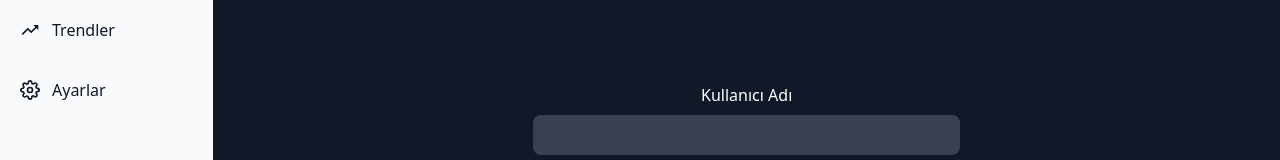
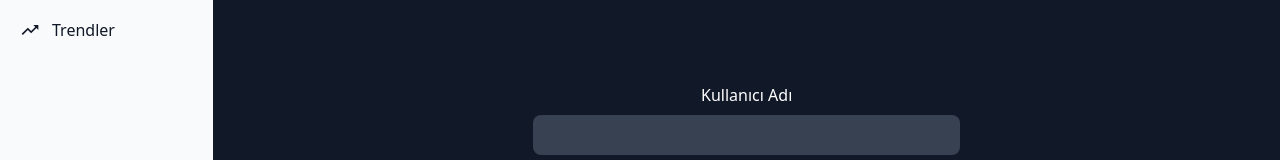
Before and after one commit to Berat-Ozgen/mern-forum, a React (Create React App) app in the folder client/: page /profile/settings/1 in a window 1280 px wide. Shown: the part 298-458 px from the top of the page. Built offline with nearby package versions, Linux system fonts and the light colour scheme.

Commit message:
sidebar setting
sidebar setting

```diff
--- a/client/src/components/sidebar/Sidebar.tsx
+++ b/client/src/components/sidebar/Sidebar.tsx
@@ -2,12 +2,16 @@ import { SlHome, SlLike, SlPeople } from "react-icons/sl";
 import { MdTrendingUp } from "react-icons/md";
 import { CgProfile } from "react-icons/cg";
 import { FiSettings } from "react-icons/fi";
-
+import {useParams} from 'react-router-dom'
 import { Link } from "react-router-dom";
 import { useAppSelector, useAppDispatch } from "../../reduxHooks/storeHook";
 
 const Sidebar: React.FC = (): JSX.Element => {
   const { userInformation } = useAppSelector((state) => state.usersData);
+ const {log} = console
+
+ log(userInformation)
+
   const dispatch = useAppDispatch();
   return (
     <aside className="w-64 h-full">
@@ -69,13 +73,17 @@ const Sidebar: React.FC = (): JSX.Element => {
             </li>
           )}
           <li>
-            <Link
+           {
+            userInformation && (
+              <Link
               to={`/profile/settings/${userInformation?.username}`}
               className="flex items-center p-2 text-base font-normal text-gray-900 rounded-lg dark:text-white hover:bg-gray-100 dark:hover:bg-gray-700 mb-5"
             >
               <FiSettings size={20} />
               <span className="flex-1 ml-3 whitespace-nowrap">Ayarlar</span>
             </Link>
+            )
+           }
           </li>
         </ul>
       </div>
--- a/client/src/pages/ProflieSettings.tsx
+++ b/client/src/pages/ProflieSettings.tsx
@@ -2,10 +2,11 @@ import { useEffect, useState } from "react";
 import { editProfile } from "../apiFetch/editProfile";
 import { editDataI } from "../models/editDataI.models";
 import { useAppSelector } from "../reduxHooks/storeHook";
-import {useParams} from 'react-router-dom'
+import {useParams, useNavigate} from 'react-router-dom'
 
 
 const ProflieSettings = () => {
+  const navigate = useNavigate()
   const { log } = console;
   const params = useParams()
   const { userInformation } = useAppSelector((state) => state.usersData);
@@ -16,9 +17,6 @@ const ProflieSettings = () => {
     username: username,
     biography: biography,
   };
-
-
-
 
 
   // profile güncelleme
```
